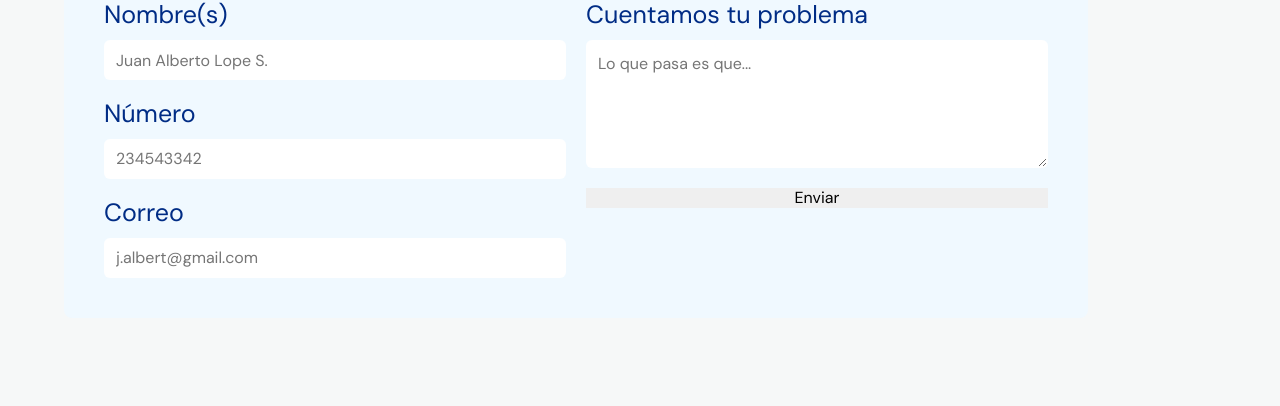
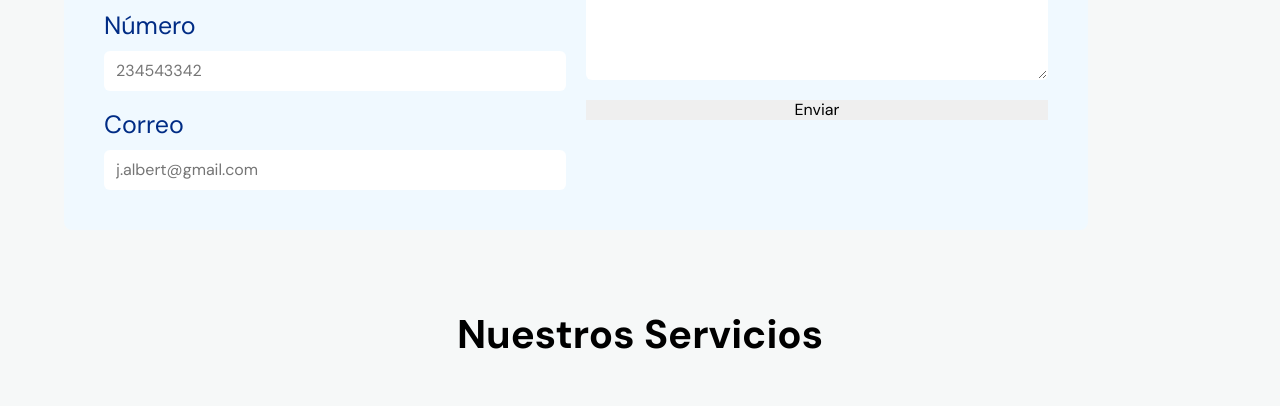
Before and after one commit to Shair17/run-drive, a website built with Vite: page index.html in a window 1280 px wide. Shown: the part 694-1100 px from the top of the page. Built offline with nearby package versions, Linux system fonts and the light colour scheme.

Commit message:
feat: dinamic top added to form container

```diff
--- a/index.html
+++ b/index.html
@@ -337,7 +337,7 @@
 
 
 			</div>
-			<div class="booking_container">
+			<div class="booking_container" id="bookcont">
 				<p class="title">Agenda tu cita</p>
 				<form class="booking_content">
 					<div class="booking_item">
@@ -384,7 +384,8 @@
 					</div>
 				</form>
 			</div>
-
+			<section id="blankzone">
+			</section>
 
 			<section id="services">
 				<div class="wrapper">
--- a/main.js
+++ b/main.js
@@ -50,3 +50,31 @@
 btnMenuOpen.addEventListener('click', openMenu);
 btnMenuClose.addEventListener('click', closeMenu);
 document.addEventListener('scroll', onScroll);
+
+
+
+// Medir tamaño del form de inicio
+
+const bookcontainer = document.getElementById("bookcont");
+const heigthbookcont = bookcontainer.offsetHeight;
+
+const blankspace = document.getElementById("blankzone");
+blankspace.style = `height: ${heigthbookcont/1.5}px`
+
+
+
+// Añadir top a book containter
+
+const homeelement = document.getElementById("homesec");
+const heighthome = homeelement.offsetHeight;
+
+
+const calculartop = (x=0) =>{
+	return x/2.4
+}
+
+console.log("La altura del div es "+ heighthome)
+console.log( "La altura dividida es " + calculartop(heighthome))
+
+
+bookcontainer.style = `top: ${calculartop(heighthome)}px `
--- a/style.css
+++ b/style.css
@@ -534,7 +534,6 @@
 	padding: 4rem;
 	width: 90vw;
 	position: absolute;
-	top: 70vh;
 	left: calc((100vw - 90vw)/2);
 
 }
@@ -736,6 +735,12 @@
 	display: block;
 	margin-inline: auto;
 }
+
+/* Zona blanca antes de servicios para hacer espacio */
+#blankzone{
+	justify-content: center;
+}
+
 
 /* ======== SECTION CONTACT ======== */
 
@@ -1038,7 +1043,6 @@
 
 	.booking_container {
 		width: 80vw;
-		top: 75vh;
 		left: calc((100vw - 90vw)/2);
 
 	}
```
